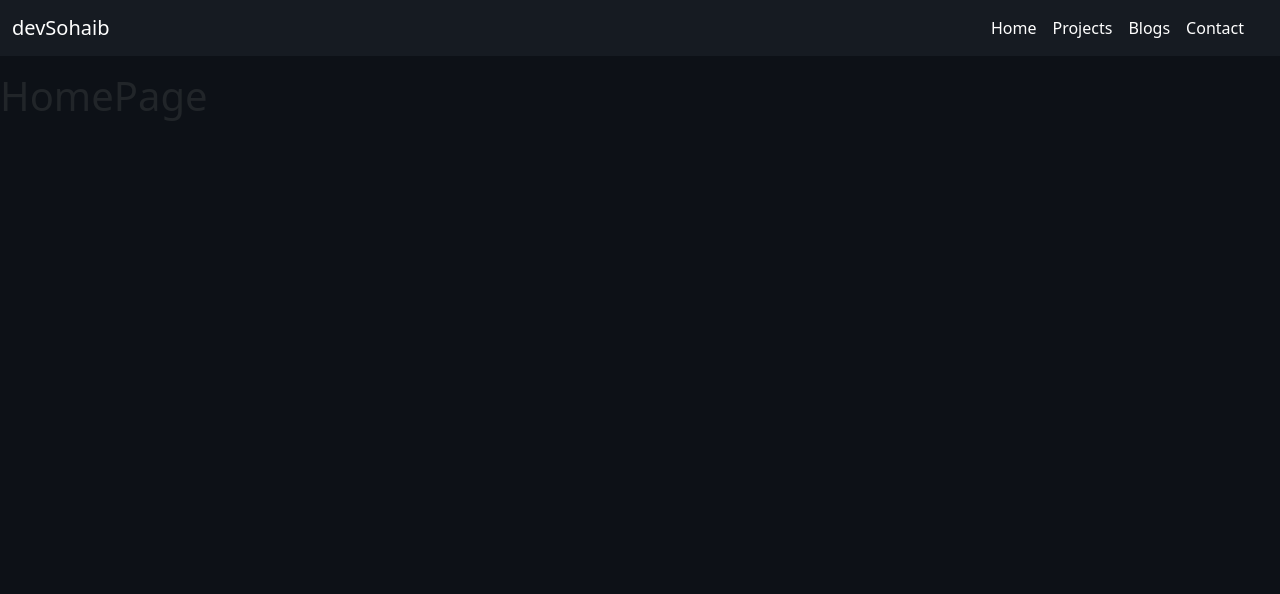
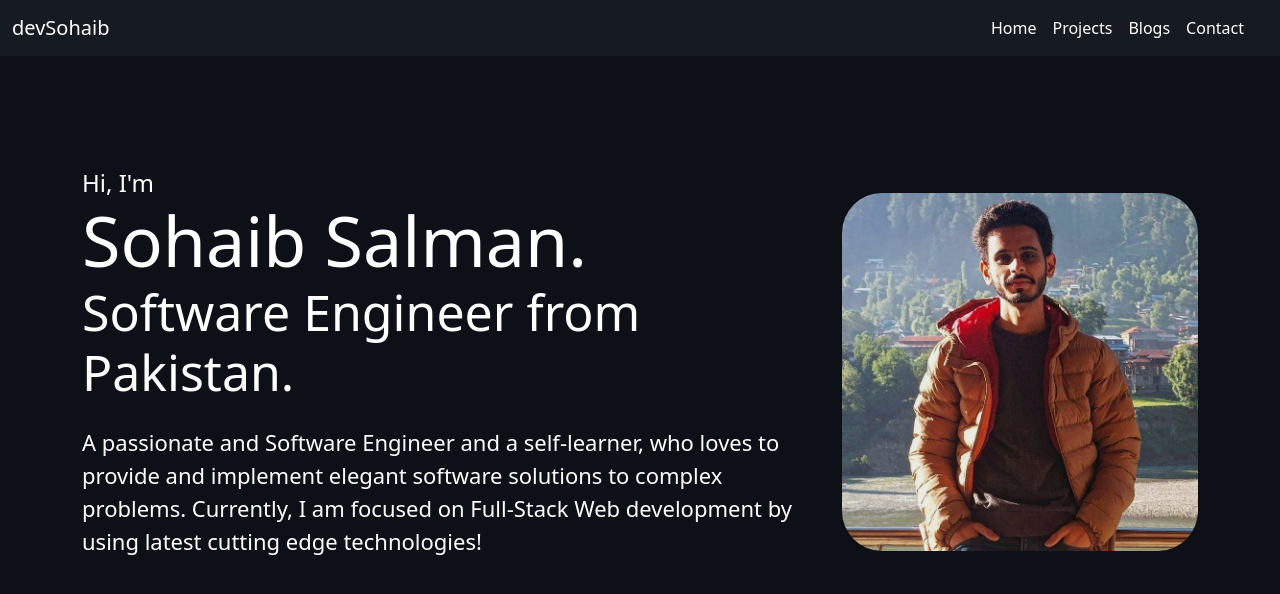
Before and after one commit to sohaibsalman/blog-react, a React (Create React App) app in the folder web/: page / in a window 1280 px wide. Shown: the top 594 px of the page. Built offline with nearby package versions, Linux system fonts and the light colour scheme.

Commit message:
Add homepage main section

```diff
--- a/web/src/Root.tsx
+++ b/web/src/Root.tsx
@@ -3,11 +3,15 @@ import { Outlet } from "react-router-dom";
 
 import { Navbar } from "./components/Navbar";
 
+import "./index.css";
+
 const Root = () => {
   return (
     <React.Fragment>
       <Navbar />
-      <Outlet />
+      <div className="main container">
+        <Outlet />
+      </div>
     </React.Fragment>
   );
 };
--- a/web/src/components/Navbar/Navbar.tsx
+++ b/web/src/components/Navbar/Navbar.tsx
@@ -42,7 +42,7 @@ const AppNavbar = () => {
   return (
     <Navbar
       expand={"lg"}
-      className="mb-3"
+      className="fixed-top mb-3"
       style={{ backgroundColor: theme.colorPrimary }}
     >
       <Container fluid>
--- /dev/null
+++ b/web/src/components/Typography/index.ts
@@ -0,0 +1,6 @@
+import Heading from "./Heading";
+import Text from "./Text";
+
+import "./typography.css";
+
+export { Heading, Text };
--- /dev/null
+++ b/web/src/config/homepage.config.tsx
@@ -0,0 +1,19 @@
+import Picture from "../assets/picture.jpg";
+
+const config = {
+  mainSection: {
+    greetings: "Hi, I'm",
+    name: "Sohaib Salman.",
+    designation: "Software Engineer from Pakistan.",
+    bio: `A passionate and Software Engineer and a self-learner, who loves to
+    provide and implement elegant software solutions to complex
+    problems. Currently, I am focused on Full-Stack Web development by
+    using latest cutting edge technologies!`,
+    image: {
+      url: Picture,
+      alt: "Sohaib Salman",
+    },
+  },
+};
+
+export { config };
--- /dev/null
+++ b/web/src/declaration.d.ts
@@ -0,0 +1,3 @@
+declare module "*.jpeg";
+declare module "*.jpg";
+declare module "*.png";
--- /dev/null
+++ b/web/src/index.css
@@ -0,0 +1,3 @@
+.main {
+  padding-top: 80px;
+}
--- /dev/null
+++ b/web/src/pages/Home/HomeMainSection.tsx
@@ -0,0 +1,31 @@
+import { Heading, Text } from "../../components/Typography";
+
+interface IProps {
+  config: any;
+}
+
+const HomeMainSection: React.FC<IProps> = ({ config }) => {
+  const flexClasses = "d-flex flex-column justify-content-center";
+
+  return (
+    <div className="home-main">
+      <div className="row">
+        <div className={`home-main-image col-lg-4 order-lg-2 ${flexClasses}`}>
+          <img
+            src={config.image.url}
+            className="img-fluid picture"
+            alt={config.image.alt}
+          />
+        </div>
+        <div className={`home-main-content col-lg-8 order-lg-1 ${flexClasses}`}>
+          <Heading variant="h4">{config.greetings}</Heading>
+          <Heading variant="h1">{config.name}</Heading>
+          <Heading variant="h2">{config.designation}</Heading>
+          <Text className="mt-4">{config.bio}</Text>
+        </div>
+      </div>
+    </div>
+  );
+};
+
+export default HomeMainSection;
--- a/web/src/pages/Home/HomePage.tsx
+++ b/web/src/pages/Home/HomePage.tsx
@@ -1,5 +1,15 @@
+import React from "react";
+
+import HomeMainSection from "./HomeMainSection";
+
+import { config } from "../../config/homepage.config";
+
 const HomePage = () => {
-  return <h1>HomePage</h1>;
+  return (
+    <React.Fragment>
+      <HomeMainSection config={config.mainSection} />
+    </React.Fragment>
+  );
 };
 
 export default HomePage;
--- /dev/null
+++ b/web/src/pages/Home/homepage.css
@@ -0,0 +1,18 @@
+.home-main {
+  padding-top: 8%;
+}
+
+.picture {
+  border-radius: 40px;
+  align-self: center;
+}
+
+@media screen and (max-width: 992px) {
+  .picture {
+    max-width: 70%;
+  }
+
+  .home-main-content {
+    margin-top: 60px;
+  }
+}
--- a/web/src/pages/Home/index.ts
+++ b/web/src/pages/Home/index.ts
@@ -1,3 +1,5 @@
 import Homepage from "./HomePage";
 
+import "./homepage.css";
+
 export default Homepage;
```
Also changed, not shown: web/src/assets/picture.jpg (added).
